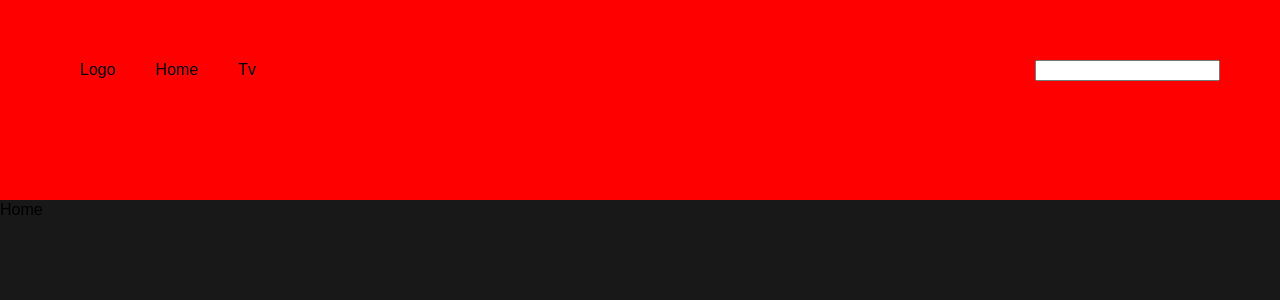
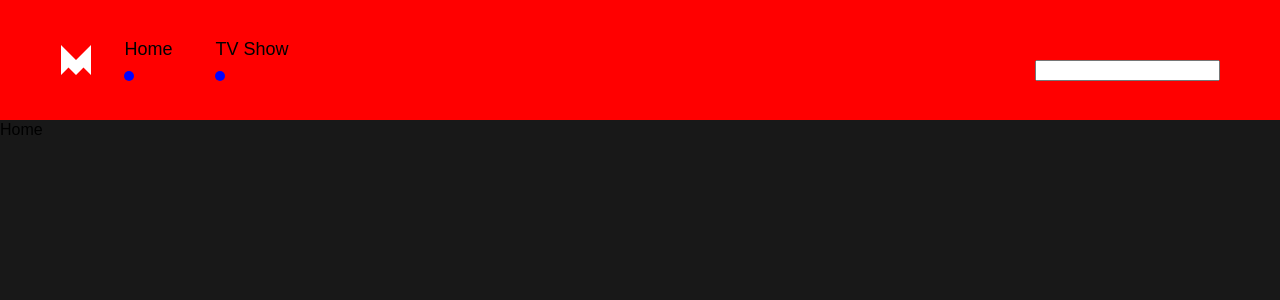
Before and after one commit to joyjsmun/movie-flex, a React (Create React App) app: page / in a window 1280 px wide. Shown: the top 300 px of the page. Built offline with nearby package versions, Linux system fonts and the light colour scheme.

Commit message:
ADD: Link and dots

```diff
--- a/src/components/Header.tsx
+++ b/src/components/Header.tsx
@@ -1,9 +1,11 @@
 
+import { motion } from "framer-motion"
+import { Link } from "react-router-dom"
 import styled from "styled-components"
 
 const Nav = styled.nav`
     width: 100vw;
-    height: 200px;
+    height: 100px;
     display: flex;
     background-color: red;
     padding: 60px;
@@ -11,25 +13,83 @@ const Nav = styled.nav`
 `
 const Menu = styled.ul`
     display: flex;
+    width: 250px;
+    font-size: large;
+    align-items: center;
+    justify-content: space-around;
 `
 
-const Logo = styled.img``
+const Logo = styled.div`
+    display: flex;
+    width: 30px;
+    height: 30px;
+    margin-right: 10px;
+`
 
 const Item = styled.li`
     margin: 0 20px;
+    display: flex;
+    flex-direction: column;
+    align-items: center;
 `
 
 const Search = styled.div``
 const SearchInput = styled.input``
+
+const icon = {
+    hidden: {
+      pathLength: 0.5,
+      fill: "rgba(255, 255, 255, 0)"
+    },
+    visible: {
+      pathLength: 2,
+      fill: "rgba(255, 255, 255, 1)"
+    }
+  }
+
+const Circle = styled.div`
+    width: 10px;
+    height: 10px;
+    background-color: blue;
+    border-radius: 5px;
+    margin-top: 10px;
+`
 
 function Header(){
     return (
         <>
         <Nav>
             <Menu>
-                <Item>Logo</Item>
-                <Item>Home</Item>
-                <Item>Tv</Item>
+            <Logo>
+                <motion.svg
+                xmlns="http://www.w3.org/2000/svg"
+                viewBox="0 0 100 100"
+                className="item"
+                >
+                <motion.path
+                    d="M0 100V0l50 50 50-50v100L75 75l-25 25-25-25z"
+                    variants={icon}
+                    initial="hidden"
+                    animate="visible"
+                    transition={{
+                    default: { duration: 2, ease: "easeInOut" },
+                    fill: { duration: 2, ease: [1, 0, 0.8, 1] }
+                    }}
+                />
+                </motion.svg>
+            </Logo>
+                <Item>
+                    <Link to="/">
+                    Home
+                    <Circle  />
+                </Link>
+                </Item>
+                <Item>
+                <Link to="/tv">
+                    TV Show
+                <Circle />
+                </Link>
+                </Item>
             </Menu>
             <Search>
                 <SearchInput />
```
Also changed, not shown: 1 other file (tests, documents, lock files or other folders).
